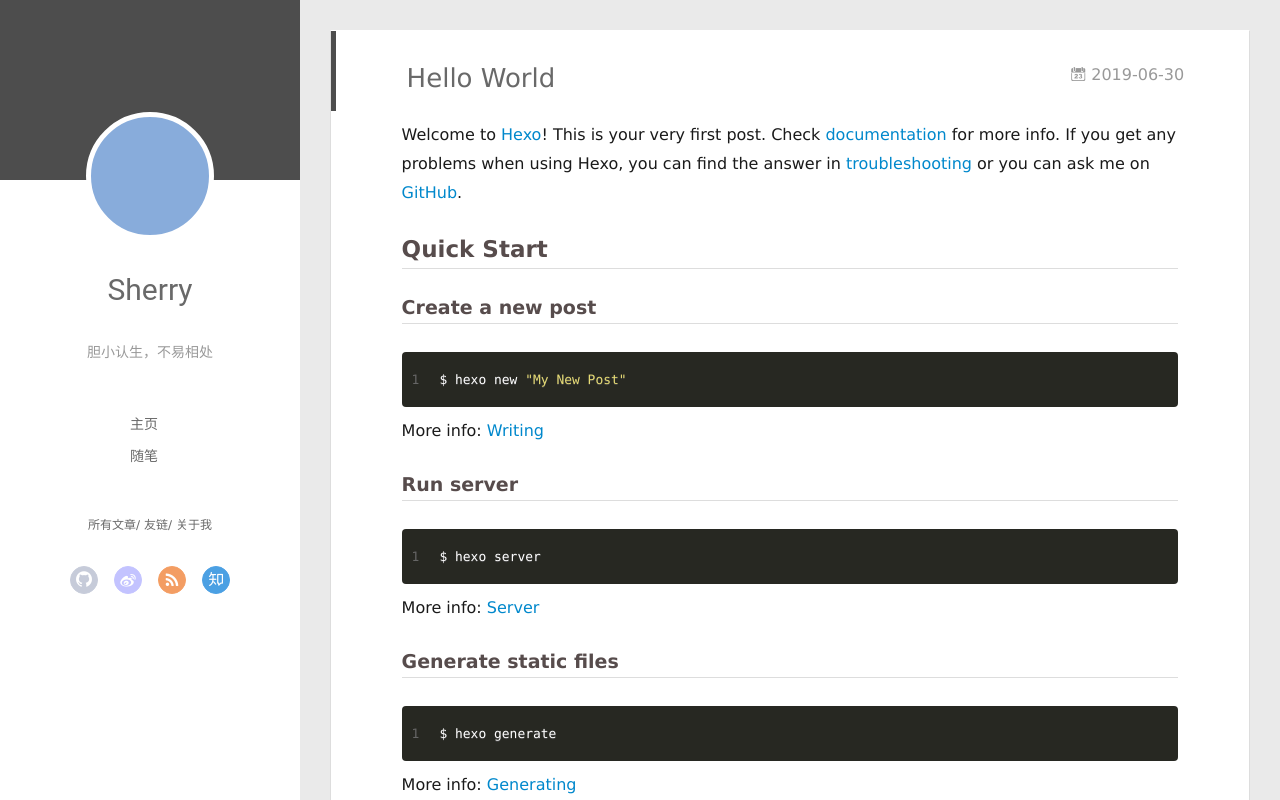
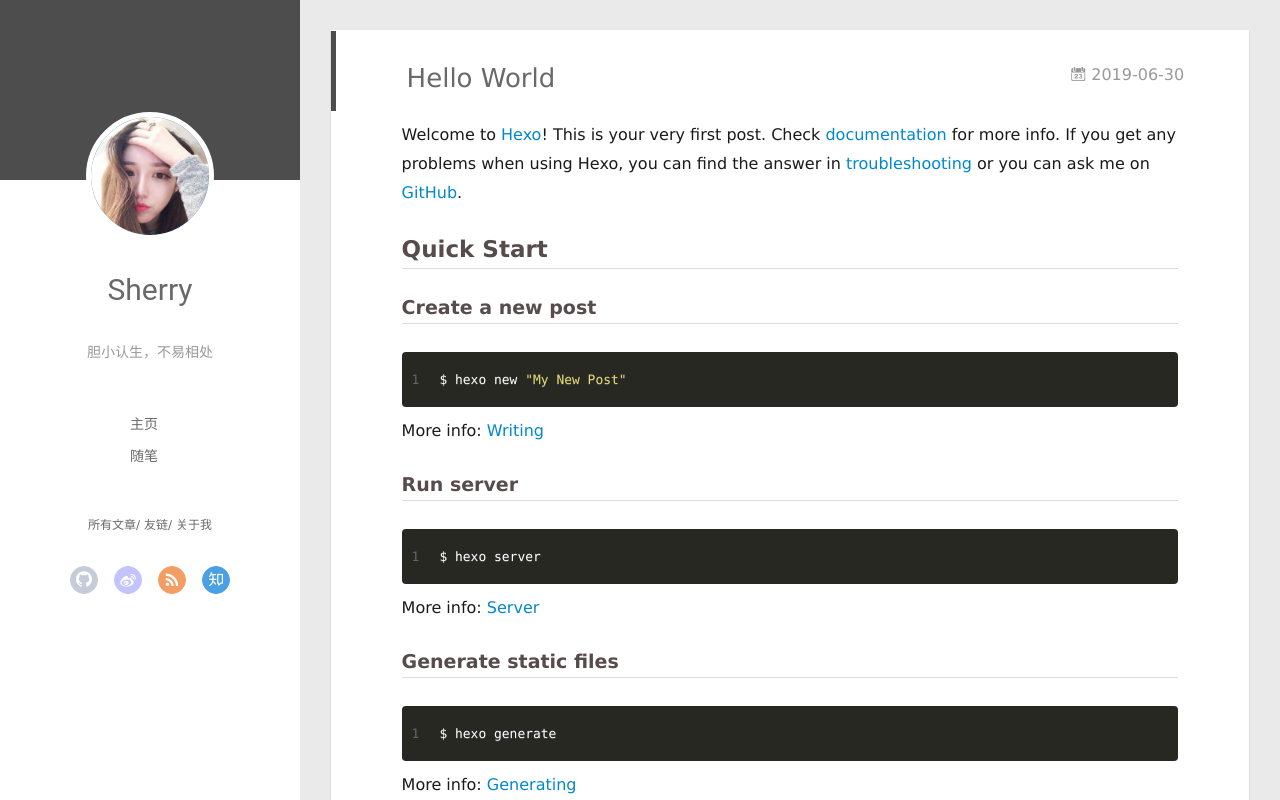
Before and after one commit to Sherrychen1/Sherrychen1.github.io, a plain HTML site: page 2019/06/30/hello-world/index.html in a window 1280 px wide. Drawn offline with Linux system fonts and the light colour scheme.

Commit message:
Site updated: 2019-06-30 16:32:00

```diff
--- a/2019/06/30/hello-world/index.html
+++ b/2019/06/30/hello-world/index.html
@@ -48,7 +48,7 @@
 <div class="intrude-less">
 	<header id="header" class="inner">
 		<a href="/" class="profilepic">
-			<img src="" class="js-avatar">
+			<img src="/assets/img/avatar.jpg" class="js-avatar show">
 		</a>
 		<hgroup>
 		  <h1 class="header-author"><a href="/">Sherry</a></h1>
@@ -108,7 +108,7 @@
 	<div class="intrude-less">
 		<header id="header" class="inner">
 			<div class="profilepic">
-				<img src="" class="js-avatar">
+				<img src="/assets/img/avatar.jpg" class="js-avatar">
 			</div>
 			<hgroup>
 			  <h1 class="header-author js-header-author">Sherry</h1>
```
Also changed, not shown: 2019/06/30/我的博客开始的文章/index.html (+2 -2 lines), archives/2019/06/index.html (+2 -2 lines), archives/2019/index.html (+2 -2 lines), archives/index.html (+2 -2 lines), index.html (+2 -2 lines), img/avatar.jpg (added).
